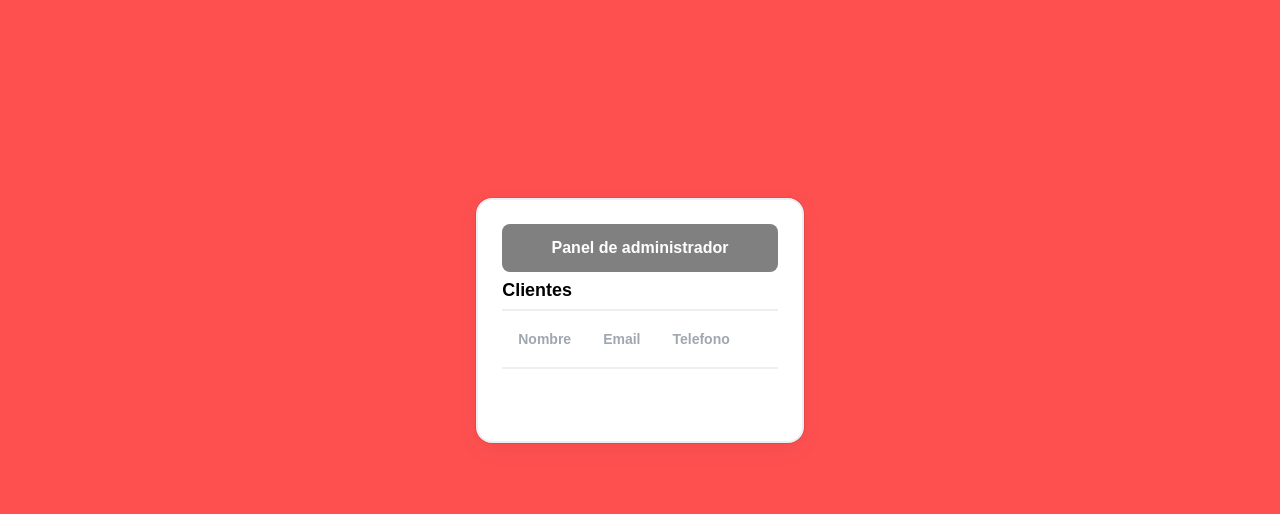
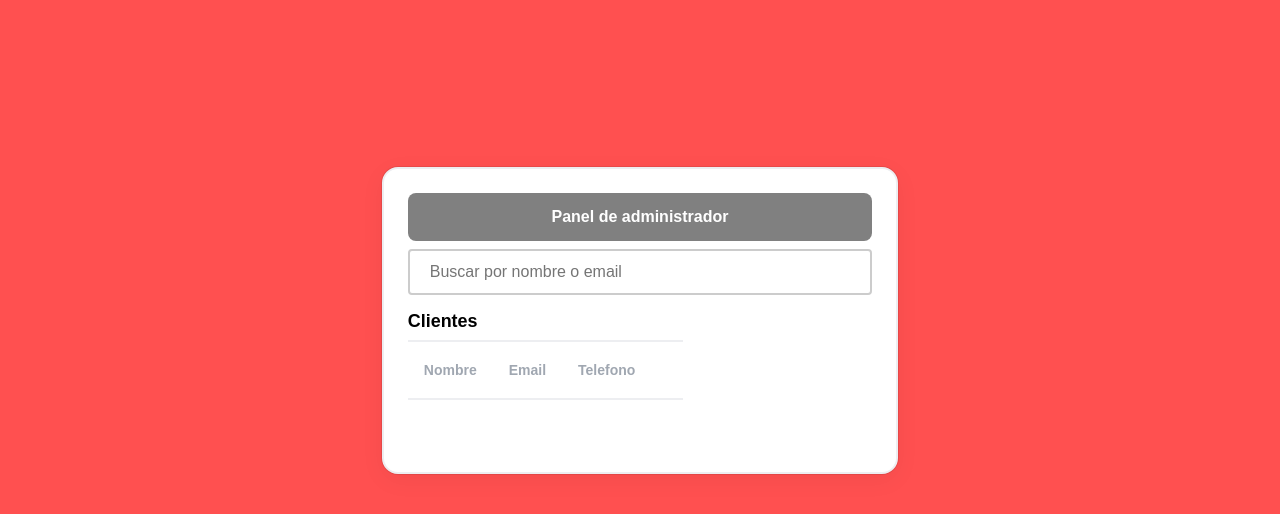
Before and after one commit to kevinderitis/deliveryleads, a website: page public/clients.html in a window 1280 px wide. Shown: the part 96-610 px from the top of the page. Drawn offline with Linux system fonts and the light colour scheme; some packages are replaced by stand-ins of ours; no server answers; a script that the page names is missing.

Commit message:
changes for client search frontend

```diff
--- a/public/assets/tablelist/css/style.css
+++ b/public/assets/tablelist/css/style.css
@@ -268,3 +268,13 @@ body {
   #adminBtn:hover {
     background-color: darkgray;
   }
+
+  #searchInput {
+    width: 100%;
+    padding: 12px 20px;
+    margin: 8px 0;
+    box-sizing: border-box;
+    border: 2px solid #ccc;
+    border-radius: 4px;
+    font-size: 16px;
+}
--- a/public/assets/tablelist/js/clients.js
+++ b/public/assets/tablelist/js/clients.js
@@ -1,3 +1,4 @@
+let clients = [];
 const logout = async () => {
     try {
         const response = await fetch(`/auth/logout`);
@@ -111,6 +112,18 @@ const renderClients = (clients) => {
     });
 };
 
+const filterClients = () => {
+    const searchInput = document.getElementById('searchInput').value.toLowerCase();
+    console.log(clients);
+    const filteredClients = clients.filter(client => {
+        const clientName = client.name ? client.name.toLowerCase() : '';
+        const clientEmail = client.email ? client.email.toLowerCase() : '';
+        return clientName.includes(searchInput) || clientEmail.includes(searchInput);
+    });
+    renderClients(filteredClients);
+};
+
+
 function redirectToAdmin() {
     window.location.href = 'admin.html';
 }
@@ -134,7 +147,7 @@ const init = async () => {
     const page = urlParams.get('page') || 1;
 
     try {
-        const clients = await fetchData(`/client`);
+        clients = await fetchData(`/client`);
         renderClients(clients);
         renderPagination(Math.ceil(clients.length / itemsOnPage), page);
     } catch (error) {
--- a/public/clients.html
+++ b/public/clients.html
@@ -22,6 +22,7 @@
         <button id="adminBtn" class="btn btn--primary"" onclick="redirectToAdmin()">
             Panel de administrador
         </button>
+        <input type="text" id="searchInput" placeholder="Buscar por nombre o email" oninput="filterClients()">
         <table>
             <caption>
                 Clientes
```
